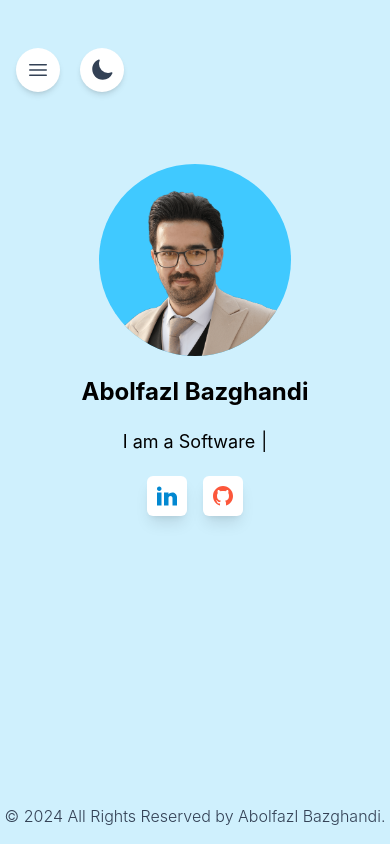
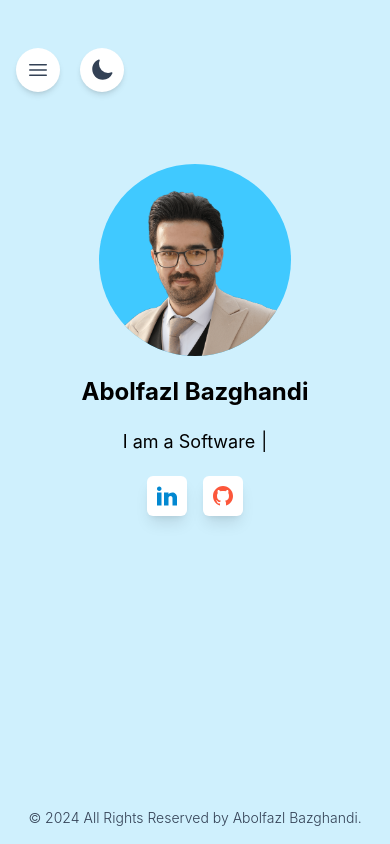
Before and after one commit to abolfazlbzgh/abolfazlbzgh.github.io, a React (Vite) app: page / in a window 390 px wide. Built offline with nearby package versions, Linux system fonts and the light colour scheme.

Commit message:
change footer font size

```diff
--- a/src/components/Footer/Footer.jsx
+++ b/src/components/Footer/Footer.jsx
@@ -3,7 +3,7 @@ import React from 'react'
 export default function Footer() {
     return (
         <div className=' w-full flex justify-center items-center  pb-4'>
-            <h3 className='font-light text-base text '>
+            <h3 className='font-light text-sm text md:text-base  '>
             © 2024 All Rights Reserved by Abolfazl Bazghandi.
             </h3>
         </div>
```
